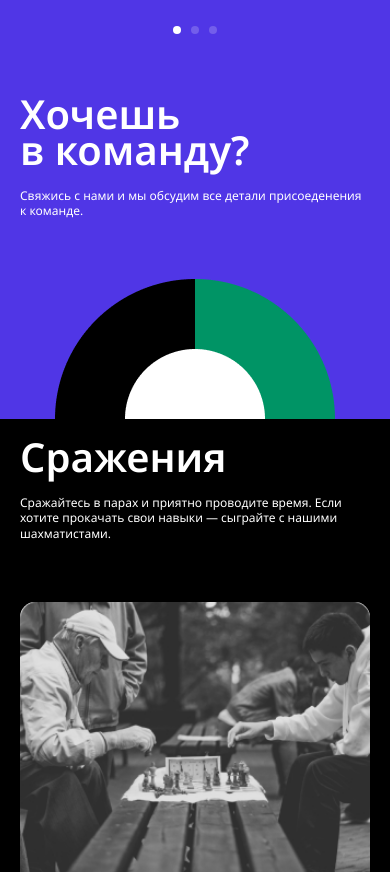
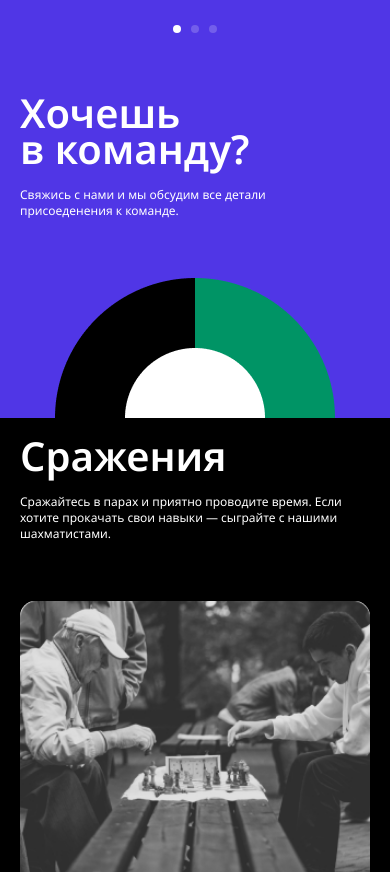
Before and after one commit to xonarin/hotproject, a website: page index.html in a window 390 px wide. Shown: the part 1128-2000 px from the top of the page. Drawn offline with Linux system fonts and the light colour scheme; files whose address does not match are found by name.

Commit message:
внёс правки

```diff
--- a/assets/styles/vars.scss
+++ b/assets/styles/vars.scss
@@ -16,7 +16,9 @@ $color-black-input-hover: rgba(26, 26, 26, 0.6);
 $mq-1200: 1200px;
 $mq-1024: 1024px;
 $mq-767: 767px;
-
+$mq-680: 680px;
+$mq-640: 640px;
+$mq-576: 576px;
 // Transition
 
 $nice-ease: all 0.2s ease-out;
--- a/blocks/chess-board/chess-board.scss
+++ b/blocks/chess-board/chess-board.scss
@@ -1,34 +1,35 @@
 .chess-board {
+  display: block;
   max-width: 416px;
   height: auto;
 
   &_club {
-    padding: 182px 0 0 0;
+    margin: 182px 0 0 0;
   }
 
   &_wars {
-    padding: 107px 0 0 0;
+    margin: 107px 0 0 auto;
   }
 
   @include mq(max-width $mq-1024) {
     &_club {
-      padding: 212px 0 0 0;
+      margin: 212px 0 0 0;
     }
 
     &_wars {
-      padding: 136px 0 0 0;
+      margin: 136px 0 0 auto;
     }
   }
 
-  @include mq(max-width $mq-767) {
+  @include mq(max-width $mq-576) {
     max-width: 280px;
 
     &_club {
-      padding: 110px 0 0 0;
+      margin: 110px 0 0 0;
     }
 
     &_wars {
-      padding: 94px 0 0 0;
+      margin: 60px auto 0 auto;
     }
   }
 }
--- a/blocks/club-chess/club-chess.scss
+++ b/blocks/club-chess/club-chess.scss
@@ -1,5 +1,5 @@
 .club-chess {
-  padding: 60px 0 75px 0;
+  padding: 60px 0 80px 0;
   background: url("../assets/images/club-background.png") right 68px no-repeat
     $color-black;
 
@@ -24,14 +24,20 @@
   }
 
   @include mq(max-width $mq-1024) {
-    padding: 60px 0 45px 0;
+    padding: 60px 0 49px 0;
     background: url("../assets/images/club-background-tablet.png") right 220px
       no-repeat $color-black;
   }
 
-  @include mq(max-width $mq-767) {
+  @include mq(max-width $mq-640) {
     padding: 50px 0 17px 0;
-    background: url(../assets/images/club-background-mobile.png)
+    background: url("../assets/images/club-background-tablet.png")
+      calc(100% - -40px) 220px no-repeat #000;
+  }
+
+  @include mq(max-width $mq-576) {
+    padding: 50px 0 23px 0;
+    background: url("../assets/images/club-background-mobile.png")
       calc(100% - 20px) 40px no-repeat #000;
 
     &__badge {
@@ -39,5 +45,10 @@
       padding: 14.5px 17px 14.5px 14px;
       margin: 0 0 60px 0;
     }
+
+    &__title,
+    &__paragraph {
+      max-width: 280px;
+    }
   }
 }
--- a/blocks/header/header.scss
+++ b/blocks/header/header.scss
@@ -33,24 +33,24 @@
       transform: translateY(-50%);
       width: 11.07px;
       height: 12.81px;
-      background: url("../../assets/images/join-link.svg") 0 0 no-repeat;
+      background: url("../assets/images/join-link.svg") 0 0 no-repeat;
     }
 
     @include mq(max-width $mq-1024) {
       @include font-parametrs($font-default, 13, 400, normal, 1.25);
-      padding: 0 59px 0 0;
+      padding: 0 50px 0 0;
 
       &::after {
-        right: 39px;
+        right: 28px;
       }
     }
 
-    @include mq(max-width $mq-767) {
+    @include mq(max-width $mq-576) {
       display: none;
     }
   }
 
-  @include mq(max-width $mq-767) {
+  @include mq(max-width $mq-576) {
     padding: 16px 0 0 0;
   }
 }
--- a/blocks/link-registration/link-registration.scss
+++ b/blocks/link-registration/link-registration.scss
@@ -34,7 +34,7 @@
     }
   }
 
-  @include mq(max-width $mq-767) {
+  @include mq(max-width $mq-576) {
     @include font-parametrs($font-default, 10, 600, normal, 1.8);
     padding: 6px 16px;
 
--- a/blocks/logo/logo.scss
+++ b/blocks/logo/logo.scss
@@ -12,17 +12,16 @@
   }
 
   @include mq(max-width $mq-1024) {
-    &_header {
-      width: 26px;
-      height: 36px;
-    }
-
     &_footer {
       margin: 0 0 38px 0;
     }
   }
 
-  @include mq(max-width $mq-767) {
+  @include mq(max-width $mq-576) {
+    &_header {
+      width: 26px;
+      height: 36px;
+    }
     &_registration {
       margin: 0 0 40px 0;
     }
--- a/blocks/popup/popup.scss
+++ b/blocks/popup/popup.scss
@@ -21,6 +21,7 @@
     width: 100%;
     max-width: 500px;
     text-align: center;
+    box-sizing: unset;
   }
 
   &__title {
@@ -34,5 +35,9 @@
       @include font-parametrs($font-default, 30, 600, normal, 0.9);
       margin: 0 0 40px 0;
     }
+
+    &__container {
+      box-sizing: border-box;
+    }
   }
 }
--- a/blocks/section/section.scss
+++ b/blocks/section/section.scss
@@ -11,7 +11,7 @@
     margin: 0;
   }
 
-  @include mq(max-width $mq-767) {
+  @include mq(max-width $mq-576) {
     &__title {
       @include font-parametrs($font-default, 40, 600, normal, 0.9);
       margin: 0 0 20px 0;
--- a/blocks/slider/slider.scss
+++ b/blocks/slider/slider.scss
@@ -44,7 +44,7 @@
   &__pagination {
     display: none;
     justify-content: center;
-    margin: 30px 0 0 0;
+    margin: 28px 0 0 0;
   }
 
   @include mq(max-width $mq-1024) {
--- a/blocks/team/team.scss
+++ b/blocks/team/team.scss
@@ -44,13 +44,28 @@
     }
   }
 
-  @include mq(max-width $mq-767) {
+  @include mq(max-width $mq-680) {
     padding: 20px 0 200px 0;
     background: url("../assets/images/team-background-mobile.png") center bottom
       no-repeat $color-purple;
 
     &__question {
+      align-items: flex-start;
       padding: 62px 0 0 0;
+
+      &-title,
+      &-paragraph {
+        max-width: 280px;
+      }
+    }
+  }
+
+  @include mq(max-width $mq-576) {
+    &__question {
+      &-title,
+      &-paragraph {
+        max-width: 280px;
+      }
     }
   }
 }
--- a/blocks/wars/wars.scss
+++ b/blocks/wars/wars.scss
@@ -1,14 +1,10 @@
 .wars {
-  padding: 80px 0 75px 0;
+  padding: 80px 0;
   background: url("../assets/images/wars-background.png") 100px bottom no-repeat
     $color-black;
 
   &__paragraph {
     max-width: 490px;
-  }
-
-  &__board {
-    text-align: end;
   }
 
   @include mq(max-width $mq-1024) {
@@ -18,7 +14,7 @@
   }
 
   @include mq(max-width $mq-767) {
-    padding: 20px 0 17px 0;
+    padding: 20px 0 20px 0;
     background-image: none;
   }
 }
--- a/index.html
+++ b/index.html
@@ -95,9 +95,9 @@
           </div>
 
           <div class="team__question">
-            <h2 class="team__question-title section__title">
+            <h3 class="team__question-title section__title">
               Хочешь в&nbsp;команду?
-            </h2>
+            </h3>
 
             <p class="team__question-paragraph section__paragraph">
               Свяжись с нами и мы обсудим все детали присоеденения к команде.
@@ -145,13 +145,11 @@
             <div class="swiper-pagination slider__pagination"></div>
           </div>
 
-          <div class="wars__board">
-            <img
-              src="./assets/images/chess-board-green.svg"
-              alt="Шахматная доска зелёная"
-              class="chess-board chess-board_wars"
-            />
-          </div>
+          <img
+            src="./assets/images/chess-board-green.svg"
+            alt="Шахматная доска зелёная"
+            class="chess-board chess-board_wars"
+          />
         </div>
       </section>
     </main>
```
Also changed, not shown: assets/images/chess-board.png (added), pages/index.css.
